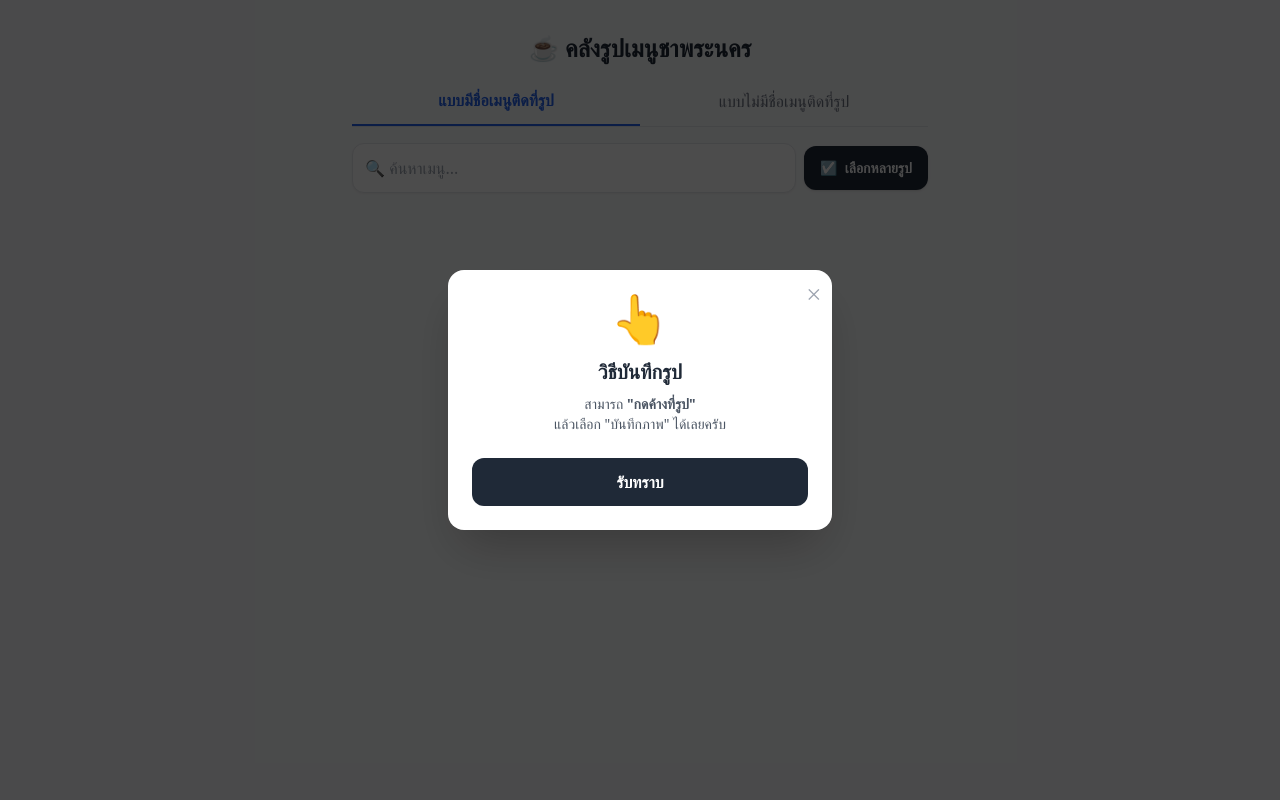
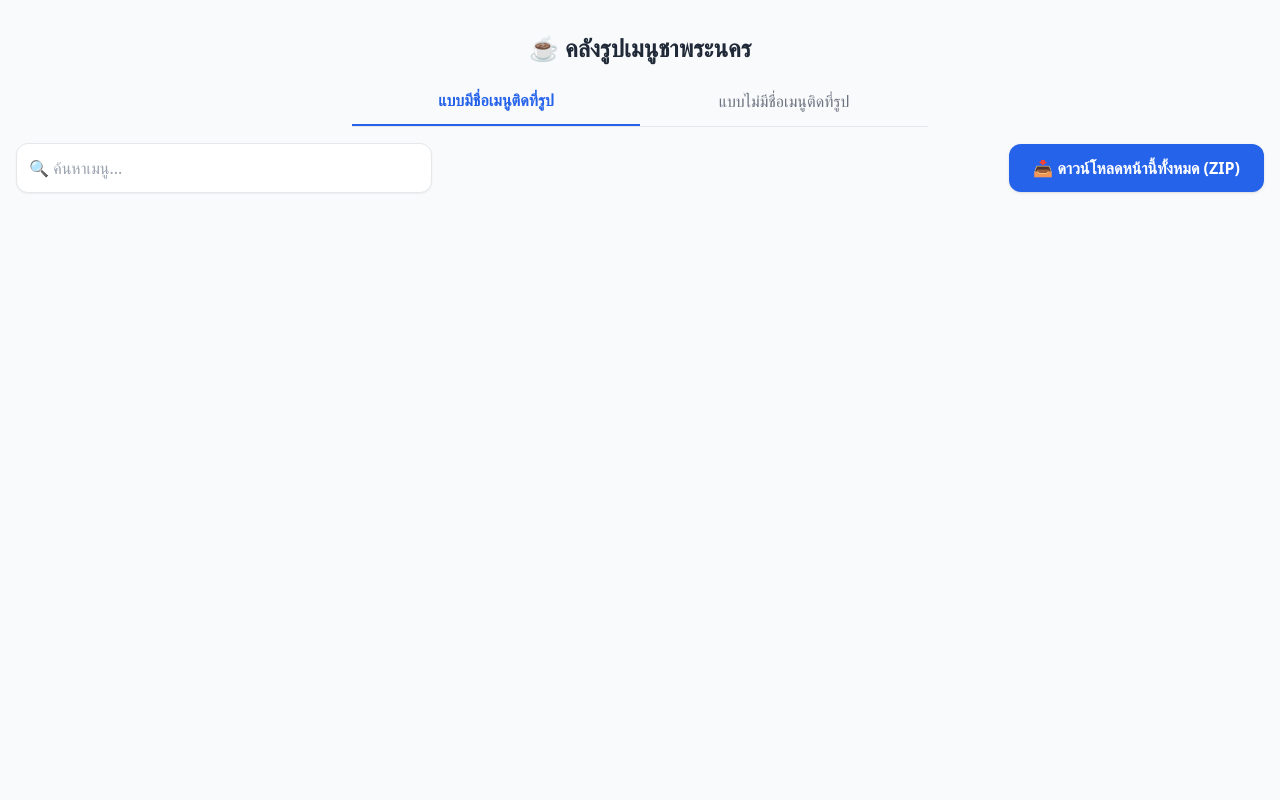
Before and after one commit to puppity/drink-menu, a Flask app: template templates/index.html in a window 1280 px wide. Run offline with Flask 3, Linux system fonts and the light colour scheme; the template is opened without the code that fills it, so the values that code supplies are empty; some libraries are stand-ins or nearby versions.

Commit message:
Update index.html
รองรับ PC - Tablet

```diff
--- a/templates/index.html
+++ b/templates/index.html
@@ -1,15 +1,14 @@
 <!DOCTYPE html>
 <html lang="th">
 <head>
-    <title>เมนูเครื่องดื่ม - ชาพระนคร</title>
+    <title>เมนูเครื่องดื่มชาพระนคร</title>
+    <meta name="viewport" content="width=device-width, initial-scale=1.0">
+
     <meta property="og:title" content="เมนูเครื่องดื่ม - ชาพระนคร" />
-    <meta property="og:description" content="กดเพื่อดูเมนูเครื่องดื่มทั้งหมด และบันทึกรูปลงเครื่องได้" />
-    <meta property="og:image" content="https://scontent.fbkk24-1.fna.fbcdn.net/v/t39.30808-6/490758387_664612383000647_2821227514119197473_n.jpg?_nc_cat=108&ccb=1-7&_nc_sid=cc71e4&_nc_aid=0&_nc_ohc=hJMdfRYFxpAQ7kNvwEPJhJP&_nc_oc=AdlR3CK_gWu2OgNYAtPEbLZ4Sml59ARfq7r_eGOHWgOelwvpXlRcHvGkzbc82MBh7sD28YErDUf_UiOvsUZYAFWt&_nc_zt=23&_nc_ht=scontent.fbkk24-1.fna&_nc_gid=Fq10goPKkak4YKB-O7S58Q&oh=00_AfoQLaDta9-yJHVfB6Y354wfI10lGzbWF3KBPiyWmMyJ2Q&oe=69795402" />
-    <meta property="og:url" content="https://chaphranakhon-menu.onrender.comm" />
+    <meta property="og:description" content="คลิกเพื่อดูเมนูทั้งหมด และบันทึกรูปลงเครื่องได้ทันที" />
+    <meta property="og:image" content="https://res.cloudinary.com/dii8jq2zm/image/upload/v1769175027/616942917_884276064367610_2902772526457452481_n_so770k.jpg" />
     <meta property="og:type" content="website" />
 
-    <meta name="twitter:card" content="summary_large_image">
-    <meta name="viewport" content="width=device-width, initial-scale=1.0">
     <script src="https://cdn.tailwindcss.com"></script>
     <script src="https://cdnjs.cloudflare.com/ajax/libs/jszip/3.10.1/jszip.min.js"></script>
     <script src="https://cdnjs.cloudflare.com/ajax/libs/FileSaver.js/2.0.5/FileSaver.min.js"></script>
@@ -41,7 +40,7 @@
         }
         @keyframes spin { 0% { transform: rotate(0deg); } 100% { transform: rotate(360deg); } }
 
-        /* ปุ่มเขียวเต้นตุบๆ ให้รู้ว่ากดได้ */
+        /* Pulse Button Animation */
         .pulse-btn { animation: pulse 2s infinite; }
         @keyframes pulse {
             0% { box-shadow: 0 0 0 0 rgba(34, 197, 94, 0.7); }
@@ -82,7 +81,6 @@
     </div>
 
     <div id="processingModal" class="fixed inset-0 bg-white z-[60] flex flex-col items-center justify-center hidden p-6 fade-in">
-
         <div id="stateLoading" class="text-center w-full max-w-sm">
             <div class="loader mb-6"></div>
             <h3 class="text-xl font-bold text-gray-800 mb-2">กำลังเตรียมรูปภาพ...</h3>
@@ -109,11 +107,10 @@
         </div>
     </div>
 
-
-    <div class="max-w-xl mx-auto relative">
+    <div class="max-w-7xl mx-auto relative">
         <h1 class="text-2xl font-bold mb-4 text-center text-gray-800 pt-4">☕ คลังรูปเมนูชาพระนคร</h1>
 
-        <div class="flex border-b border-gray-200 mb-4 sticky top-0 bg-gray-50 z-20 pt-2 transition-all" id="topBar">
+        <div class="flex border-b border-gray-200 mb-4 sticky top-0 bg-gray-50 z-20 pt-2 transition-all max-w-xl mx-auto" id="topBar">
             <button onclick="switchTab('watermark')" id="btn-watermark" class="flex-1 pb-3 text-center transition tab-active">
                 แบบมีชื่อเมนูติดที่รูป
             </button>
@@ -122,32 +119,39 @@
             </button>
         </div>
 
-        <div class="flex justify-between items-center mb-4 gap-2">
+        <div class="flex flex-col md:flex-row justify-between items-center mb-6 gap-3">
             <input type="text" id="searchInput" onkeyup="filterImages()"
                    placeholder="🔍 ค้นหาเมนู..."
-                   class="flex-1 p-3 border rounded-xl shadow-sm focus:outline-none focus:ring-2 focus:ring-blue-500 bg-white">
+                   class="w-full md:w-1/3 p-3 border rounded-xl shadow-sm focus:outline-none focus:ring-2 focus:ring-blue-500 bg-white">
+
+            <div class="hidden lg:flex gap-3 w-full md:w-auto">
+                <button onclick="downloadZipCurrentTab()" class="bg-blue-600 text-white px-6 py-3 rounded-xl font-bold shadow hover:bg-blue-700 transition flex items-center gap-2">
+                    📥 ดาวน์โหลดหน้านี้ทั้งหมด (ZIP)
+                </button>
+            </div>
 
             <button onclick="enterSelectMode()" id="enableSelectBtn"
-                    class="bg-gray-800 text-white px-4 py-3 rounded-xl font-bold text-sm shadow hover:bg-gray-900 active:scale-95 transition whitespace-nowrap flex items-center gap-2">
+                    class="lg:hidden w-full md:w-auto bg-gray-800 text-white px-4 py-3 rounded-xl font-bold text-sm shadow hover:bg-gray-900 active:scale-95 transition flex items-center justify-center gap-2">
                 <span>☑️</span> เลือกหลายรูป
             </button>
         </div>
 
         <div id="content-watermark">
-            <div id="grid-watermark" class="grid grid-cols-2 gap-3 image-grid">
+            <div id="grid-watermark" class="grid grid-cols-2 md:grid-cols-3 lg:grid-cols-5 gap-3 lg:gap-6 image-grid">
                 {% for img in wm_images %}
-                <div class="image-card bg-white p-2 rounded-xl shadow-sm border border-gray-100 relative group transition-all duration-300">
+                <div class="image-card bg-white p-2 rounded-xl shadow-sm border border-gray-100 relative group transition-all duration-300 hover:shadow-md">
                     <div class="selection-overlay hidden absolute inset-0 bg-black bg-opacity-5 z-10 rounded-xl flex items-start justify-end p-2 cursor-pointer" onclick="toggleCheckbox(this)">
                         <input type="checkbox" value="{{ img['secure_url'] }}"
                                data-name="{{ img['public_id'].split('/')[-1] }}"
                                onclick="event.stopPropagation(); updateCount();"
                                class="custom-checkbox img-checkbox rounded-full shadow-md border-2 border-white bg-white">
                     </div>
-                    <img src="{{ img['secure_url'] }}?t=1" crossorigin="anonymous" class="w-full h-40 object-cover rounded-lg mb-2 bg-gray-200">
+
+                    <img src="{{ img['secure_url'] }}?t=1" crossorigin="anonymous" class="w-full h-40 lg:h-48 object-cover rounded-lg mb-2 bg-gray-200">
                     <p class="text-sm font-bold text-gray-800 truncate mb-1 name-label text-center">
                         {{ img['public_id'].split('/')[-1] }}
                     </p>
-                    <a href="{{ img['secure_url'] }}" target="_blank" class="view-btn block w-full bg-blue-50 text-blue-600 text-center py-1.5 rounded-lg text-xs font-bold">
+                    <a href="{{ img['secure_url'] }}" target="_blank" class="view-btn block w-full bg-blue-50 text-blue-600 text-center py-1.5 rounded-lg text-xs font-bold hover:bg-blue-100">
                         ดูรูปใหญ่
                     </a>
                 </div>
@@ -156,20 +160,21 @@
         </div>
 
         <div id="content-clean" class="hidden">
-            <div id="grid-clean" class="grid grid-cols-2 gap-3 image-grid">
+            <div id="grid-clean" class="grid grid-cols-2 md:grid-cols-3 lg:grid-cols-5 gap-3 lg:gap-6 image-grid">
                 {% for img in cl_images %}
-                <div class="image-card bg-white p-2 rounded-xl shadow-sm border border-gray-100 relative group transition-all duration-300">
+                <div class="image-card bg-white p-2 rounded-xl shadow-sm border border-gray-100 relative group transition-all duration-300 hover:shadow-md">
                     <div class="selection-overlay hidden absolute inset-0 bg-black bg-opacity-5 z-10 rounded-xl flex items-start justify-end p-2 cursor-pointer" onclick="toggleCheckbox(this)">
                         <input type="checkbox" value="{{ img['secure_url'] }}"
                                data-name="{{ img['public_id'].split('/')[-1] }}"
                                onclick="event.stopPropagation(); updateCount();"
                                class="custom-checkbox img-checkbox rounded-full shadow-md border-2 border-white bg-white">
                     </div>
-                    <img src="{{ img['secure_url'] }}?t=1" crossorigin="anonymous" class="w-full h-40 object-cover rounded-lg mb-2 bg-gray-200">
+
+                    <img src="{{ img['secure_url'] }}?t=1" crossorigin="anonymous" class="w-full h-40 lg:h-48 object-cover rounded-lg mb-2 bg-gray-200">
                     <p class="text-sm font-bold text-gray-800 truncate mb-1 name-label text-center">
                         {{ img['public_id'].split('/')[-1] }}
                     </p>
-                    <a href="{{ img['secure_url'] }}" target="_blank" class="view-btn block w-full bg-green-50 text-green-600 text-center py-1.5 rounded-lg text-xs font-bold">
+                    <a href="{{ img['secure_url'] }}" target="_blank" class="view-btn block w-full bg-green-50 text-green-600 text-center py-1.5 rounded-lg text-xs font-bold hover:bg-green-100">
                         ดูรูปใหญ่
                     </a>
                 </div>
@@ -178,7 +183,7 @@
         </div>
     </div>
 
-    <div id="selectionBar" class="fixed bottom-0 left-0 right-0 bg-white border-t shadow-[0_-4px_15px_rgba(0,0,0,0.1)] p-4 z-40 hidden slide-up rounded-t-2xl">
+    <div id="selectionBar" class="lg:hidden fixed bottom-0 left-0 right-0 bg-white border-t shadow-[0_-4px_15px_rgba(0,0,0,0.1)] p-4 z-40 hidden slide-up rounded-t-2xl">
         <div class="max-w-xl mx-auto">
             <div class="flex items-center justify-between mb-3">
                 <span class="text-gray-500 font-bold text-sm" id="selectionStatus">เลือกแล้ว 0 รูป</span>
@@ -196,23 +201,25 @@
     </div>
 
     <script>
-        // 1. ตอนโหลดหน้าเว็บ: โชว์วิธีใช้รูปเดียว
+        // --- 🛠️ ส่วนตรวจสอบอุปกรณ์ (Device Detection) ---
+        const isTouchDevice = 'ontouchstart' in window || navigator.maxTouchPoints > 0;
+
         window.onload = function() {
-            // เช็คว่าเคยปิดไปหรือยัง (ถ้าอยากให้โชว์ทุกครั้งให้ลบ if นี้ออก)
-            // if (!localStorage.getItem('sawTutorial')) {
+            // ถ้าเป็นมือถือ/แท็บเล็ต ให้โชว์ Tutorial ตอนเข้าเว็บ
+            if (isTouchDevice) {
                 document.getElementById('tutorialSingle').classList.remove('hidden');
-            // }
+            }
         }
 
         function closeModal(id) {
             document.getElementById(id).classList.add('hidden');
-            // localStorage.setItem('sawTutorial', 'true');
         }
 
         let currentTab = 'watermark';
         let isSelectMode = false;
         let preparedFiles = [];
 
+        // --- ส่วนจัดการ Tabs ---
         function switchTab(tab) {
             currentTab = tab;
             if(isSelectMode) exitSelectMode();
@@ -236,18 +243,48 @@
             }
         }
 
-        // --- Select Mode Logic ---
+        // --- 🖥️ ฟังก์ชันโหลด ZIP (สำหรับ PC) ---
+        async function downloadZipCurrentTab() {
+            let activeGridId = currentTab === 'watermark' ? 'grid-watermark' : 'grid-clean';
+            let cards = Array.from(document.getElementById(activeGridId).getElementsByClassName('image-card'))
+                             .filter(c => c.style.display !== 'none');
+
+            if(cards.length === 0) return alert("ไม่พบรูปภาพ");
+
+            if(!confirm(`ต้องการดาวน์โหลด ${cards.length} รูป เป็นไฟล์ ZIP ใช่หรือไม่?`)) return;
+
+            const zip = new JSZip();
+            const oldText = event.target.innerText;
+            event.target.innerText = "⏳ กำลังบีบอัด...";
+            event.target.disabled = true;
+
+            try {
+                for (let card of cards) {
+                    let img = card.querySelector('img');
+                    let name = card.querySelector('.name-label').innerText.trim() + ".jpg";
+                    let res = await fetch(img.src);
+                    let blob = await res.blob();
+                    zip.file(name, blob);
+                }
+                let content = await zip.generateAsync({type:"blob"});
+                let zipName = currentTab === 'watermark' ? 'Menu_Watermarked.zip' : 'Menu_Original.zip';
+                saveAs(content, zipName);
+            } catch(e) {
+                alert("เกิดข้อผิดพลาด: " + e.message);
+            } finally {
+                event.target.innerText = oldText;
+                event.target.disabled = false;
+            }
+        }
+
+        // --- 📱 ฟังก์ชันเลือกรูป (สำหรับ Mobile) ---
         function enterSelectMode() {
             isSelectMode = true;
-            document.getElementById('tutorialMulti').classList.remove('hidden'); // โชว์สอนวิธีใช้แบบหลายรูป
-
+            document.getElementById('tutorialMulti').classList.remove('hidden');
             document.querySelectorAll('.selection-overlay').forEach(el => el.classList.remove('hidden'));
             document.querySelectorAll('.view-btn').forEach(btn => btn.classList.add('opacity-30', 'pointer-events-none'));
-
             document.getElementById('selectionBar').classList.remove('hidden');
             document.getElementById('enableSelectBtn').classList.add('hidden');
-
-            // ปรับระยะด้านล่างไม่ให้บาร์บัง
             document.body.classList.add('pb-40');
         }
 
@@ -255,10 +292,8 @@
             isSelectMode = false;
             document.querySelectorAll('.selection-overlay').forEach(el => el.classList.add('hidden'));
             document.querySelectorAll('.view-btn').forEach(btn => btn.classList.remove('opacity-30', 'pointer-events-none'));
-
             document.getElementById('selectionBar').classList.add('hidden');
             document.getElementById('enableSelectBtn').classList.remove('hidden');
-
             document.body.classList.remove('pb-40');
             uncheckAll();
         }
@@ -301,15 +336,13 @@
             }
         }
 
-        // --- 🔥 Flow การโหลดแบบใหม่ (ใช้ Overlay บัง) ---
-
+        // --- 🔥 Flow การโหลดแบบ Overlay (เนียนตา) ---
         async function startProcessing() {
             const checkboxes = getActiveCheckboxes();
             let targets = checkboxes.filter(cb => cb.checked);
 
             if (targets.length === 0) return;
 
-            // 1. เปิด Modal บังหน้าจอ
             const modal = document.getElementById('processingModal');
             const loadingState = document.getElementById('stateLoading');
             const readyState = document.getElementById('stateReady');
@@ -323,16 +356,16 @@
 
             preparedFiles = [];
 
-            // 2. เริ่มโหลดไฟล์
             try {
                 for (let i = 0; i < targets.length; i++) {
                     const cb = targets[i];
-                    // อัปเดต UI
+                    // Update UI
                     const percent = Math.round(((i + 1) / targets.length) * 100);
                     progressBar.style.width = percent + '%';
                     progressText.innerText = `${i + 1} / ${targets.length}`;
 
-                    const url = cb.value + "?t=" + new Date().getTime(); // กัน Cache
+                    // Fetch Image
+                    const url = cb.value + "?t=" + new Date().getTime(); // Anti-cache
                     const name = cb.getAttribute('data-name') + ".jpg";
 
                     const res = await fetch(url);
@@ -341,13 +374,12 @@
                     preparedFiles.push(file);
                 }
 
-                // 3. โหลดเสร็จแล้ว -> เปลี่ยนหน้าเป็นปุ่มสีเขียว
+                // โหลดเสร็จแล้ว -> โชว์ปุ่มเขียว
                 setTimeout(() => {
                     loadingState.classList.add('hidden');
                     readyState.classList.remove('hidden');
-                    // ใส่ Animation เด้งขึ้นมา
                     readyState.classList.add('fade-in');
-                }, 500); // หน่วงนิดนึงให้รู้สึก Smooth
+                }, 500);
 
             } catch (error) {
                 alert("เกิดข้อผิดพลาดในการเตรียมไฟล์");
@@ -355,7 +387,6 @@
             }
         }
 
-        // จังหวะสุดท้าย: กดปุ่มเขียวเพื่อแชร์
         async function triggerShare() {
             if (preparedFiles.length > 0 && navigator.canShare && navigator.canShare({ files: preparedFiles })) {
                 try {
@@ -364,19 +395,18 @@
                         title: 'รูปเมนู',
                         text: 'รูปเมนูครับ'
                     });
-                    // แชร์เสร็จแล้วปิดทุกอย่าง
                     closeProcessing();
                     exitSelectMode();
                 } catch (error) {
                     console.log("Share failed:", error);
                 }
             } else {
-                // Fallback สำหรับ PC หรือเครื่องที่ไม่รองรับ
-                alert("ระบบจะดาวน์โหลดเป็น ZIP แทนเนื่องจากเครื่องไม่รองรับการแชร์โดยตรง");
+                // Fallback for non-supported devices
+                alert("อุปกรณ์นี้ไม่รองรับการส่งตรง ระบบจะโหลดเป็น ZIP แทน");
                 const zip = new JSZip();
                 preparedFiles.forEach(f => zip.file(f.name, f));
                 const content = await zip.generateAsync({type:"blob"});
-                saveAs(content, "Menu_Images.zip");
+                saveAs(content, "Menu.zip");
                 closeProcessing();
                 exitSelectMode();
             }
@@ -385,7 +415,6 @@
         function closeProcessing() {
             document.getElementById('processingModal').classList.add('hidden');
         }
-
     </script>
 </body>
 </html>
```
